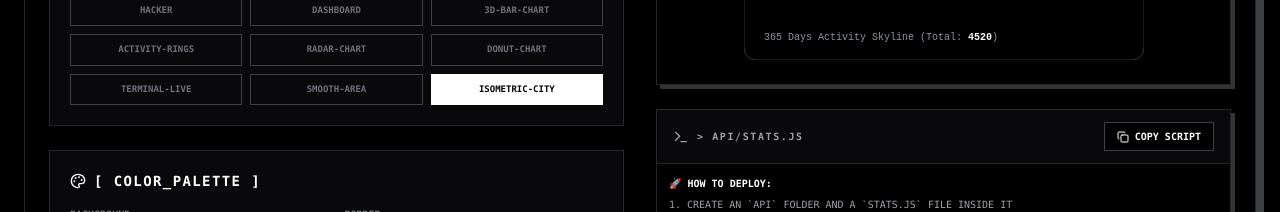
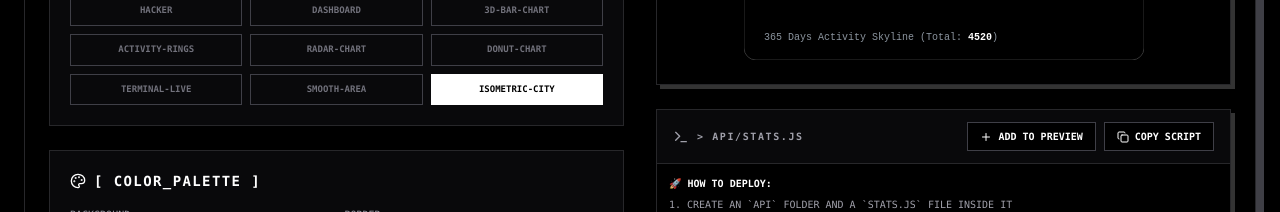
Before and after one commit to PABLOCESAR2412/Github-Creations, a React (Vite) app: page / in a window 1280 px wide. Shown: the part 2320-2532 px from the top of the page. Built offline with nearby package versions, Linux system fonts and the light colour scheme.

Commit message:
feat: add button to append Vercel SVG to live preview

```diff
--- a/src/components/VercelApiExporter.tsx
+++ b/src/components/VercelApiExporter.tsx
@@ -1,9 +1,9 @@
 import React, { useState } from 'react';
 import { useEditorStore } from '../store/editorStore';
-import { Copy, Check, Terminal, Triangle, Layers, LayoutTemplate, Palette } from 'lucide-react';
+import { Copy, Check, Terminal, Triangle, Layers, LayoutTemplate, Palette, Plus } from 'lucide-react';
 
 export const VercelApiExporter: React.FC = () => {
-  const { username, stats, language } = useEditorStore();
+  const { username, stats, language, addComponent } = useEditorStore();
   const [copiedCode, setCopiedCode] = useState(false);
 
   // Customization State
@@ -660,6 +660,15 @@ ${svgTemplate.trim()}
 `;
   };
 
+  const handleAdd = () => {
+    addComponent({
+      type: 'raw_markdown',
+      content: `\n### 🚀 Custom Vercel API Stats\n<!-- Remember to replace the URL with your actual deployed Vercel URL -->\n<p align="center">\n  <img src="https://YOUR-APP-URL.vercel.app/api/stats?username=${username}" alt="Custom Vercel Stats" />\n</p>\n`
+    });
+    setCopiedCode(true); // just reuse this state to show checkmark
+    setTimeout(() => setCopiedCode(false), 2000);
+  };
+
   const handleCopy = () => {
     navigator.clipboard.writeText(generateApiCode());
     setCopiedCode(true);
@@ -784,6 +793,14 @@ ${svgTemplate.trim()}
                   <Terminal className="w-4 h-4 text-zinc-600 dark:text-zinc-400" />
                   <span className="text-[10px] font-bold text-zinc-600 dark:text-zinc-400">&gt; API/STATS.JS</span>
                 </div>
+                <div className="flex items-center gap-2">
+                  <button
+                    onClick={handleAdd}
+                    className="flex items-center gap-1.5 bg-[#f5f4ef] dark:bg-black hover:bg-zinc-200 dark:hover:bg-zinc-900 text-black dark:text-white px-3 py-1.5 border border-zinc-300 dark:border-zinc-700 hover:border-[#00ffff] dark:hover:border-white text-[10px] font-bold uppercase transition-colors"
+                  >
+                    <Plus className="w-3 h-3" />
+                    {language === 'es' ? 'AÑADIR A PREVIEW' : 'ADD TO PREVIEW'}
+                  </button>
                   <button
                     onClick={handleCopy}
                     className="flex items-center gap-1.5 bg-[#f5f4ef] dark:bg-black hover:bg-zinc-200 dark:hover:bg-zinc-900 text-black dark:text-white px-3 py-1.5 border border-zinc-300 dark:border-zinc-700 hover:border-black dark:hover:border-white text-[10px] font-bold uppercase transition-colors"
@@ -791,6 +808,7 @@ ${svgTemplate.trim()}
                     {copiedCode ? <Check className="w-3 h-3 text-black dark:text-white" /> : <Copy className="w-3 h-3" />}
                     {copiedCode ? (language === 'es' ? 'COPIADO' : 'COPIED') : (language === 'es' ? 'COPIAR SCRIPT' : 'COPY SCRIPT')}
                   </button>
+                </div>
               </div>
 
               <div className="border-b border-zinc-300 dark:border-zinc-800 bg-[#f5f4ef] dark:bg-black p-3 text-[10px] text-zinc-600 dark:text-zinc-400 uppercase leading-relaxed">
--- a/src/types/github.ts
+++ b/src/types/github.ts
@@ -33,7 +33,7 @@ export interface LanguageStat {
 
 export interface MarkdownComponent {
   id: string;
-  type: 'title' | 'subtitle' | 'stats' | 'languages' | 'divider' | 'spacer' | 'table' | 'repos' | 'badges' | 'streak' | 'activity_graph' | 'visitors' | 'custom_badges' | 'socials' | 'dynamic_stats';
+  type: 'title' | 'subtitle' | 'stats' | 'languages' | 'divider' | 'spacer' | 'table' | 'repos' | 'badges' | 'streak' | 'activity_graph' | 'visitors' | 'custom_badges' | 'socials' | 'dynamic_stats' | 'raw_markdown';
   content?: string;
   level?: number;
   height?: number; // for spacer
--- a/src/utils/markdownBuilder.ts
+++ b/src/utils/markdownBuilder.ts
@@ -219,6 +219,9 @@ export const buildMarkdown = (
           }
         }
 
+        case 'raw_markdown':
+          return `${comp.content || ''}\n`;
+
         default:
           return '';
       }
```
Lines whose indentation alone changed are shown as unchanged.
